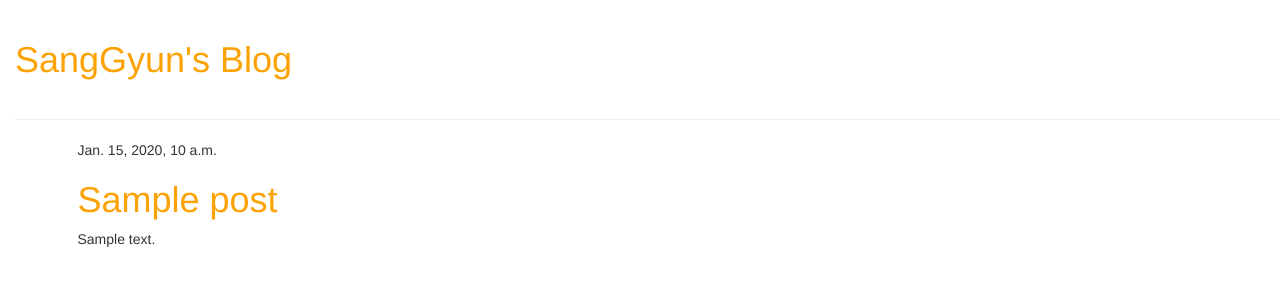
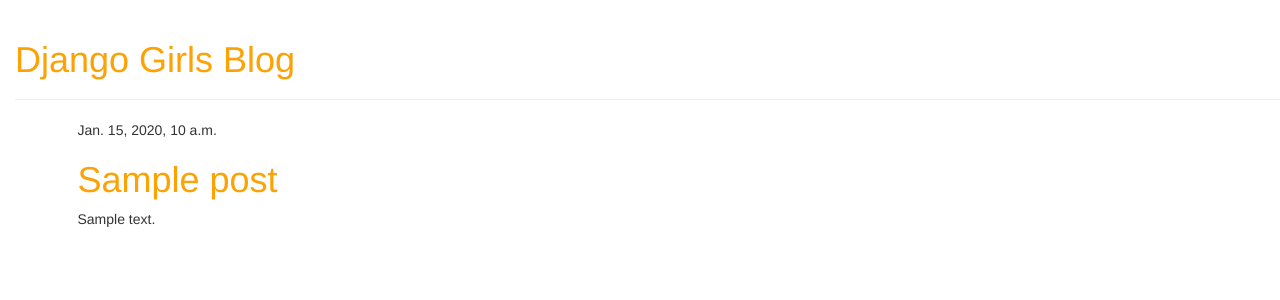
Before and after one commit to sgsecdev/my-first-blog, a Django app: template blog/templates/blog/post_list.html in a window 1280 px wide. Shown: the top 300 px of the page. Run offline with Django 3.2, Linux system fonts and the light colour scheme; the template is opened without the code that fills it: values that come from a table or form of the project are taken from there, others are empty; tables that the repository leaves empty hold one stand-in row (values such as "Sample post"); some libraries are stand-ins or nearby versions.

Commit message:
Adding base template

```diff
--- /dev/null
+++ b/blog/templates/blog/base.html
@@ -0,0 +1,23 @@
+{% load staticfiles %}
+<html>
+    <head>
+        <title>Django Girls blog</title>
+        <link rel="stylesheet" href="//maxcdn.bootstrapcdn.com/bootstrap/3.2.0/css/bootstrap.min.css">
+        <link rel="stylesheet" href="//maxcdn.bootstrapcdn.com/bootstrap/3.2.0/css/bootstrap-theme.min.css">
+        <link href='//fonts.googleapis.com/css?family=Lobster&subset=latin,latin-ext' rel='stylesheet' type='text/css'>
+        <link rel="stylesheet" href="{% static 'css/blog.css' %}">
+    </head>
+    <body>
+        <div class="page-header">
+            <h1><a href="/">Django Girls Blog</a></h1>
+        </div>
+        <div class="content container">
+            <div class="row">
+                <div class="col-md-8">
+                {% block content %}
+                {% endblock %}
+                </div>
+            </div>
+        </div>
+    </body>
+</html>
--- a/blog/templates/blog/post_list.html
+++ b/blog/templates/blog/post_list.html
@@ -1,30 +1,13 @@
-{% load staticfiles %}
-<html>
-    <head>
-        <title>SangGyun's blog</title>
-        <link rel="stylesheet" href="//maxcdn.bootstrapcdn.com/bootstrap/3.2.0/css/bootstrap.min.css">
-        <link rel="stylesheet" href="//maxcdn.bootstrapcdn.com/bootstrap/3.2.0/css/bootstrap-theme.min.css">
-        <link rel="stylesheet" href="{% static 'css/blog.css' %}">
-        <meta name="viewport" content="width=device-width, initial-scale=1">
-    </head>
-    <body>
-        <div class="page-header">
-            <h1><a href="">SangGyun's Blog</a></h1><br/>
-        </div>
-        <div class="content container">
-            <div class="row">
-                <div class="col-md-8">
+{% extends 'blog/base.html' %}
+
+{% block content %}
     {% for post in posts %}
         <div class="post">
             <div class="date">
                 {{ post.published_date }}
             </div>
-                            <h1><a href="">{{ post.title }}</a></h1>
+            <h1><a href="{% url 'post_detail' pk=post.pk %}">{{ post.title }}</a></h1>
             <p>{{ post.text|linebreaksbr }}</p>
         </div>
     {% endfor %}
-                </div>
-            </div>
-        </div>
-    </body>
-</html>
+{% endblock content %}
--- a/blog/urls.py
+++ b/blog/urls.py
@@ -2,5 +2,6 @@ from django.conf.urls import url
 from . import views
 
 urlpatterns = [
-    url(r'^$', views.Post_list, name='post_list')
+    url(r'^$', views.Post_list, name='post_list'),
+    url(r'^post/(?P<pk>[0-9]+)/$', views.Post_detail, name='post_detail')
 ]
--- a/blog/views.py
+++ b/blog/views.py
@@ -1,4 +1,4 @@
-from django.shortcuts import render
+from django.shortcuts import render, get_object_or_404
 from django.utils import timezone
 from .models import Post
 
@@ -6,3 +6,7 @@ from .models import Post
 def Post_list(request):
     posts = Post.objects.filter(published_date__lte=timezone.now()).order_by('published_date')
     return render(request, 'blog/post_list.html', {'posts': posts})
+
+def Post_detail(request, pk):
+    post = get_object_or_404(Post, pk=pk)
+    return render(request, 'blog/post_detail.html', {'post': post})
```
Also changed, not shown: blog/templates/blog/post_detail.html (added, +13 -0 lines). Lines whose indentation alone changed are shown as unchanged.
